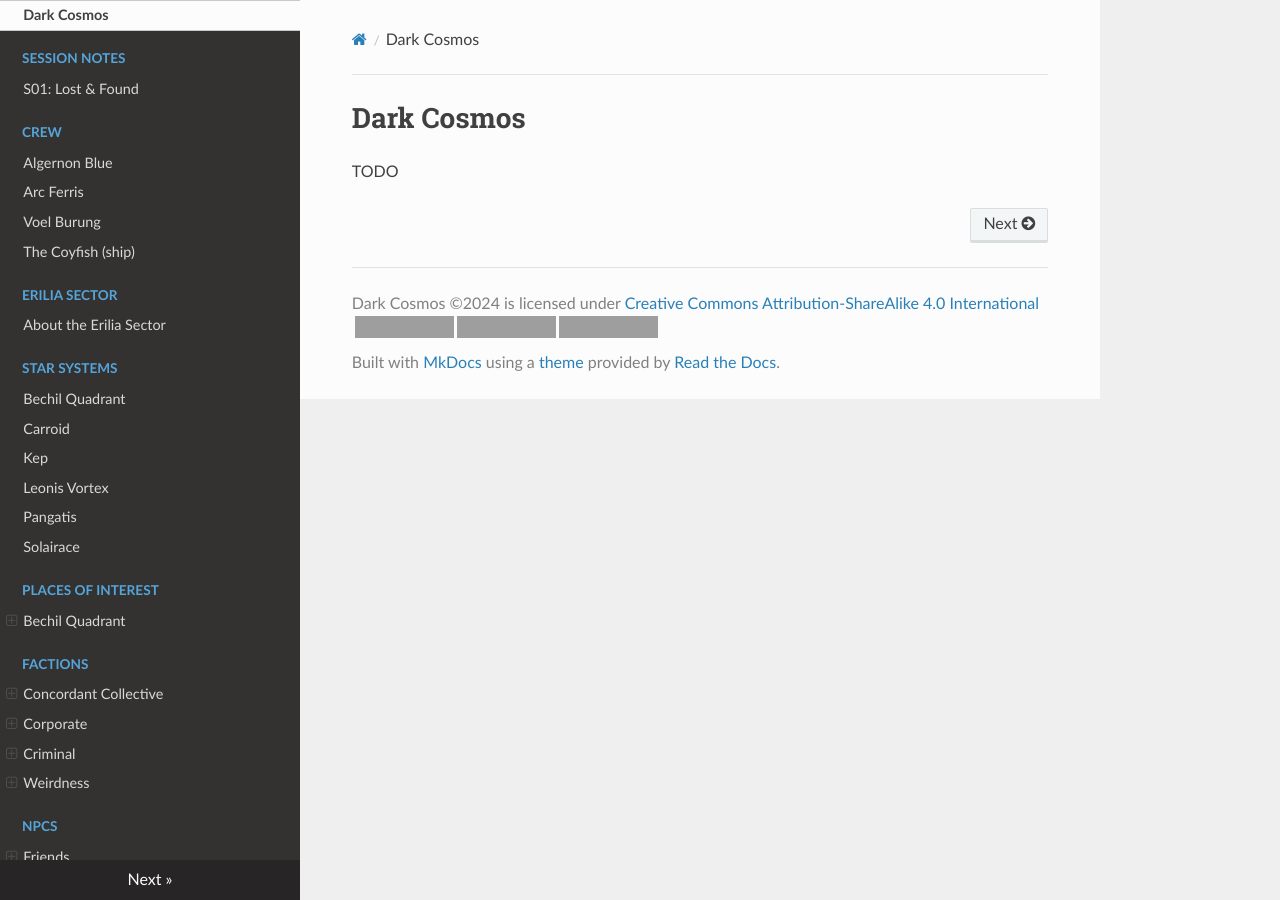
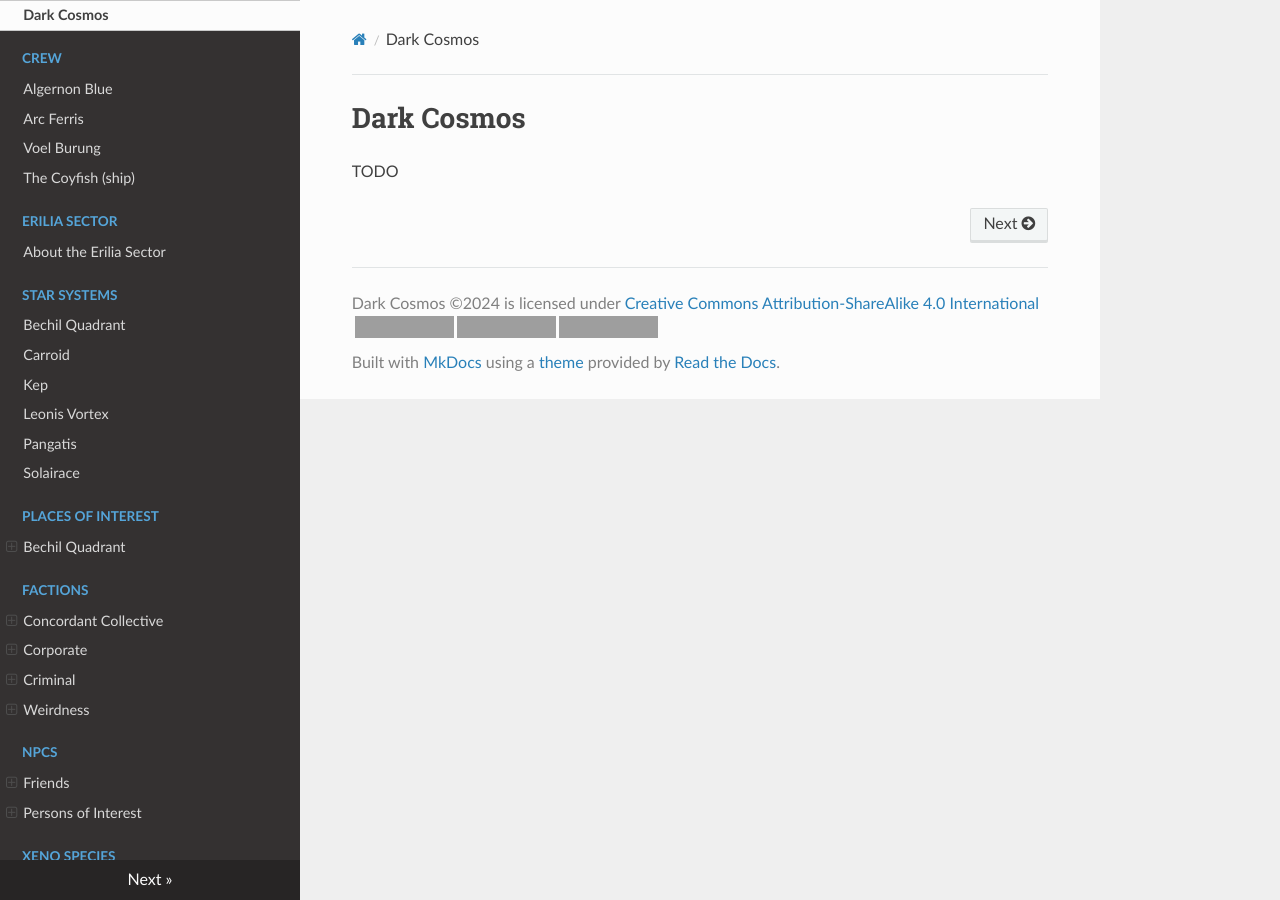
Before and after one commit to XenoSnowFox/dark-cosmos, an MkDocs documentation site: the page built from docs/index.md, in a window 1280 px wide. Built offline with MkDocs 1.6.1, drawn with Linux system fonts in a browser that asks for light colours; nearby versions of some CDN libraries; grey boxes are pictures that could not be loaded.

Commit message:
Remove Session Notes from navigation in mkdocs.yml
The 'Session Notes' section and its 'S01: Lost & Found' entry have been removed from the navigation structure in mkdocs.yml, simplifying the site's navigation.

```diff
--- a/mkdocs.yml
+++ b/mkdocs.yml
@@ -4,8 +4,6 @@ copyright: >
   Dark Cosmos ©2024 is licensed under <a href="http://creativecommons.org/licenses/by-sa/4.0/" target="_blank" rel="license noopener noreferrer nofollow">Creative Commons Attribution-ShareAlike 4.0 International <img style="height:22px!important;margin-left:3px;vertical-align:text-bottom;" src="//mirrors.creativecommons.org/presskit/icons/cc.svg?ref=chooser-v1"><img style="height:22px!important;margin-left:3px;vertical-align:text-bottom;" src="//mirrors.creativecommons.org/presskit/icons/by.svg?ref=chooser-v1"><img style="height:22px!important;margin-left:3px;vertical-align:text-bottom;" src="https://mirrors.creativecommons.org/presskit/icons/sa.svg?ref=chooser-v1"></a>
 nav:
   - 'Dark Cosmos': 'index.md'
-  - 'Session Notes':
-    - 'S01: Lost & Found': 'session-notes/season-one.md'
   - 'Crew':
     - 'Algernon Blue': 'crew/algernon-blue.md'
     - 'Arc Ferris': 'crew/arc-ferris.md'
```
